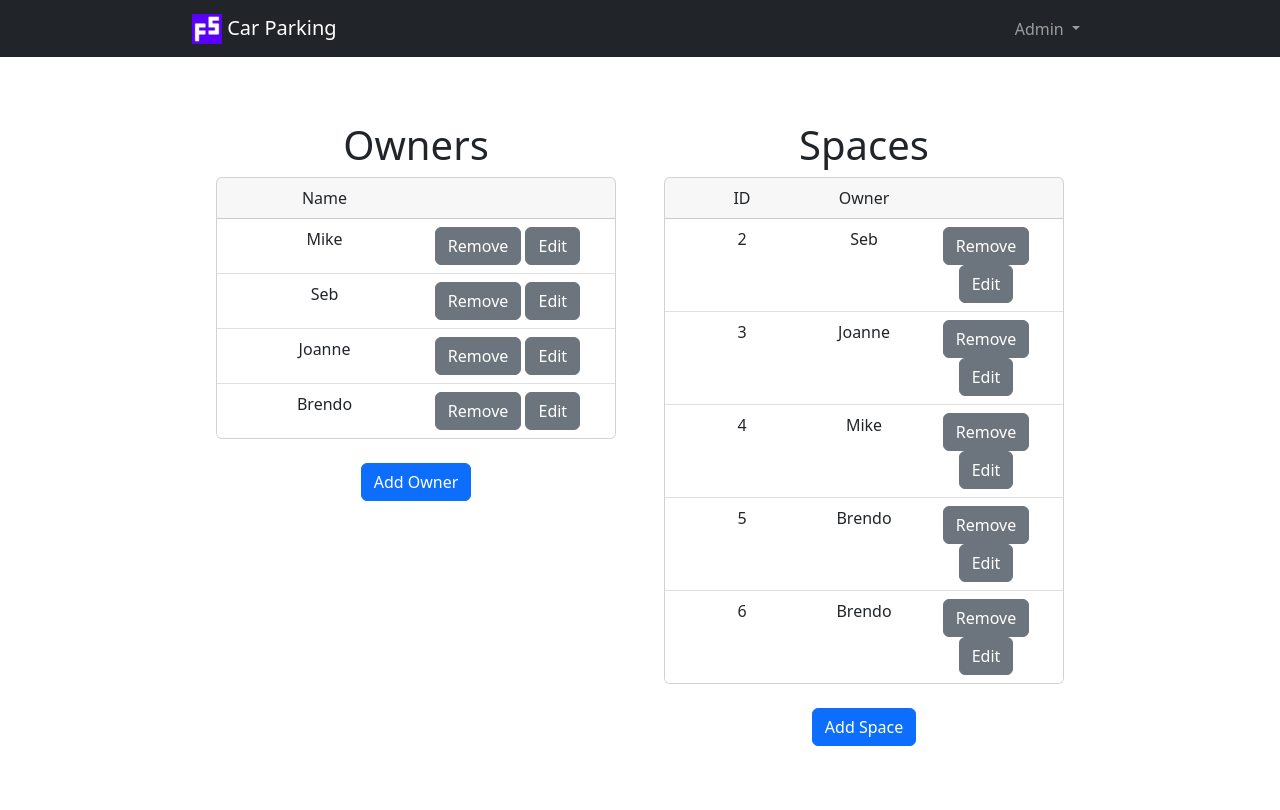
After one commit to sharp91/Car-Park-Booking, a Flask app: page /admin-panel in a window 1280 px wide. The commit adds this page. Run offline with Flask 2, Linux system fonts and the light colour scheme; data comes from the database, SQL or seed files in the repository; both versions use the stored data as it was after the commit.

Commit message:
Added admin panel

```diff
--- a/server.py
+++ b/server.py
@@ -1,8 +1,6 @@
 from flask import Flask, render_template, request, redirect, url_for, flash
 from flask_sqlalchemy import SQLAlchemy
 from sqlalchemy.orm import relationship
-import os
-import json
 from datetime import datetime
 
 app = Flask(__name__)
@@ -11,6 +9,7 @@ app.config['SECRET_KEY'] = '8BYkEfBA6O6donzWlSihBXox7C0sKR6b'
 app.config['SQLALCHEMY_DATABASE_URI'] = 'sqlite:///parking.db'
 app.config['SQLALCHEMY_TRACK_MODIFICATIONS'] = False
 db = SQLAlchemy(app)
+
 
 class Owner(db.Model):
     __tablename__ = "owners"
@@ -33,9 +32,11 @@ class ParkingSpace(db.Model):
     owner_id = db.Column(db.Integer, db.ForeignKey("owners.id"))
     owner = relationship("Owner", back_populates="parking_spaces")
 
+
 db.create_all()
 
 days = ["monday", "tuesday", "wednesday", "thursday", "friday"]
+
 
 @app.route("/")
 def home():
@@ -46,6 +47,13 @@ def home():
     owners = Owner.query.all()
     spaces = ParkingSpace.query.all()
     return render_template("index.html", spaces=spaces, owners=owners, days=days, current_day=current_day)
+
+
+@app.route("/admin-panel")
+def admin_panel():
+    owners = Owner.query.all()
+    spaces = ParkingSpace.query.all()
+    return render_template("admin.html", spaces=spaces, owners=owners, days=days)
 
 
 @app.route("/claim", methods=["GET", "POST"])
@@ -59,9 +67,10 @@ def claim_space():
             space = ParkingSpace.query.get(id)
             setattr(space, day, request.form["name"])
             db.session.commit()
-            flash(f"{request.form['name']} has claimed space {id} on {day.capitalize()}", "success")
+            flash(
+                f"{request.form['name']} has claimed space {id} on {day.capitalize()}", "success")
 
-    return redirect(url_for("home"))
+    return redirect(url_for("home", day=day))
 
 
 @app.route("/release")
@@ -75,11 +84,12 @@ def release_space():
         setattr(space, day, "")
         db.session.commit()
         flash(
-            f"You have made space {id} on {day.capitalize()} avaliable", "success")
+            f"You have made space {id} avaliable on {day.capitalize()}", "success")
 
     return redirect(url_for("home", day=day))
 
-@app.route("/addowner", methods=["GET", "POST"])
+
+@app.route("/add-owner", methods=["GET", "POST"])
 def add_owner():
 
     if request.method == 'POST':
@@ -91,26 +101,95 @@ def add_owner():
         db.session.add(new_owner)
         db.session.commit()
         flash(f"{new_name} added as a new owner.", "success")
-    return redirect(url_for("home"))
+    return redirect(url_for("admin_panel"))
 
-@app.route("/addspace", methods=["GET", "POST"])
+@app.route("/edit-owner", methods=["GET", "POST"])
+def edit_owner():
+
+    id = request.args.get("id")
+    if request.method == 'POST':
+        owner = Owner.query.get(id)
+        current_name = owner.name
+        new_name = request.form["new-owner-name"]
+        setattr(owner, "name", new_name)
+        db.session.commit()
+        flash(f"Successfully updated owner name from {current_name} to {new_name}.", "success")
+    return redirect(url_for("admin_panel"))
+
+
+@app.route("/delete-owner", methods=["GET", "POST"])
+def del_owner():
+    id = request.args.get("id")
+    if id:
+        owner = Owner.query.get(id)
+        db.session.delete(owner)
+        db.session.commit()
+        flash(f"Removed {owner.name} as an owner.", "success")
+        return redirect(url_for("admin_panel"))
+
+    flash(f"Owner does not exist.", "danger")
+    return redirect(url_for("admin_panel"))
+
+
+@app.route("/edit-space", methods=["GET", "POST"])
+def edit_space():
+
+    id = request.args.get("id")
+    if request.method == 'POST':
+        space = ParkingSpace.query.get(id)
+        old_name = space.owner.name
+        new_owner = Owner.query.filter_by(name=request.form.get("owner_select")).first()
+        setattr(space, "owner", new_owner)
+        db.session.commit()
+        flash(f"Successfully updated owner of space {id} from {old_name} to {new_owner.name}.", "success")
+    return redirect(url_for("admin_panel"))
+
+
+
+@app.route("/delete-space", methods=["GET", "POST"])
+def del_space():
+    id = request.args.get("id")
+    if id:
+        space = ParkingSpace.query.get(id)
+        flash(
+            f"Removed parking space {id}, which was owned by {space.owner.name}.", "success")
+        db.session.delete(space)
+        db.session.commit()
+        return redirect(url_for("admin_panel"))
+
+    flash(f"Owner does not exist.", "danger")
+    return redirect(url_for("admin_panel"))
+
+
+@app.route("/add-space", methods=["GET", "POST"])
 def add_space():
 
     if request.method == 'POST':
+
         owner_name = request.form.get("owner_select")
         space_owner = Owner.query.filter_by(name=owner_name).first()
-        new_space = ParkingSpace(
-            monday=owner_name,
-            tuesday=owner_name,
-            wednesday=owner_name,
-            thursday=owner_name,
-            friday=owner_name,
-            owner=space_owner,
-        )
-        db.session.add(new_space)
-        db.session.commit()
-        flash(f"New space added with {owner_name} as owner.", "success")
-    return redirect(url_for("home"))
+
+        if space_owner:
+            new_space = ParkingSpace(
+                monday=owner_name,
+                tuesday=owner_name,
+                wednesday=owner_name,
+                thursday=owner_name,
+                friday=owner_name,
+                owner=space_owner,
+            )
+            db.session.add(new_space)
+            db.session.commit()
+
+            flash(f"New space added with {owner_name} as owner.", "success")
+            return redirect(url_for("admin_panel"))
+
+        else:
+
+            flash(f"Select an owner from the drop down list.", "danger")
+            return redirect(url_for("admin_panel"))
+
+    return redirect(url_for("admin_panel"))
 
 
 @app.route("/reset")
@@ -122,7 +201,7 @@ def reset():
             setattr(space, day, space.owner.name)
     db.session.commit()
     flash(
-        f"All spaces reset", "success")
+        f"All spaces reset.", "success")
 
     return redirect(url_for("home"))
 
--- /dev/null
+++ b/templates/admin.html
@@ -0,0 +1,152 @@
+{% extends "base.html" %}
+{% block content %}
+
+
+<div class="container px-4 text-center">
+    <div class="row gx-5 gy-2">
+        <div class="col-lg-6 col-md-12 col-sm-12 col-xs-12">
+            <h1>Owners</h1>
+            <div class="card">
+                <div class="card-header">
+                    <div class="container text-center">
+                        <div class="row">
+                            <div class="col">Name</div>
+                            <div class="col"></div>
+                        </div>
+                    </div>
+                </div>
+                <ul class="list-group list-group-flush">
+                    {% for owner in owners %}
+                    <li class="list-group-item">
+                        <div class="container text-center">
+                            <div class="row">
+                                <div class="col">
+                                    {{ owner.name }}
+                                </div>
+                                <div class="col">
+                                    <a href="{{ url_for('del_owner', id=owner.id) }}"><button
+                                            class="btn btn-secondary">Remove</button></a>
+
+                                    <button type="button" class="btn btn-secondary" data-bs-toggle="modal"
+                                        data-bs-target="#editOwner-{{owner.id}}"
+                                        data-bs-whatever="@getbootstrap">Edit</button>
+                                </div>
+                            </div>
+                        </div>
+                    </li>
+                    {% endfor %}
+                </ul>
+
+            </div>
+            <br>
+            <button class="btn btn-primary" data-bs-toggle="modal" data-bs-target="#addNewOwner"
+                data-bs-whatever="@getbootstrap">Add Owner</button>
+        </div>
+        <div class="col-lg-6 col-md-12 col-sm-12 col-xs-12">
+            <h1>Spaces</h1>
+            <div class="card">
+                <div class="card-header">
+                    <div class="container text-center">
+                        <div class="row">
+                            <div class="col">ID</div>
+                            <div class="col">Owner</div>
+                            <div class="col"></div>
+                        </div>
+                    </div>
+                </div>
+                <ul class="list-group list-group-flush">
+                    {% for space in spaces %}
+                    <li class="list-group-item">
+                        <div class="container text-center">
+                            <div class="row">
+                                <div class="col">
+                                    {{ space.id }}
+                                </div>
+                                <div class="col">
+                                    {{ space.owner.name }}
+                                </div>
+                                <div class="col">
+                                    <a href="{{ url_for('del_space', id=space.id) }}"><button
+                                            class="btn btn-secondary">Remove</button></a>
+                                    <button type="button" class="btn btn-secondary" data-bs-toggle="modal"
+                                        data-bs-target="#editSpace-{{space.id}}"
+                                        data-bs-whatever="@getbootstrap">Edit</button>
+                                </div>
+                            </div>
+                        </div>
+                    </li>
+
+                    {% endfor %}
+                </ul>
+
+            </div>
+            <br>
+            <button class="btn btn-primary" data-bs-toggle="modal" data-bs-target="#addNewSpace"
+                data-bs-whatever="@getbootstrap">Add Space</button>
+        </div>
+    </div>
+</div>
+
+
+<!-- Edit owner pop-up -->
+{% for owner in owners %}
+<div class="modal fade" id="editOwner-{{owner.id}}" tabindex="-1" aria-labelledby="editOwner-{{owner.id}}"
+    aria-hidden="true">
+    <div class="modal-dialog modal-dialog-centered">
+        <div class="modal-content">
+            <div class="modal-header">
+                <h1 class="modal-title fs-5" id="editOwner-{{owner.id}}Label">Change owner's name.</h1>
+                <button type="button" class="btn-close" data-bs-dismiss="modal" aria-label="Close"></button>
+            </div>
+            <div class="modal-body">
+                <form action="{{ url_for('edit_owner', id=owner.id) }}" method="post">
+                    <div class="mb-3">
+                        <label for="new-owner-name" class="col-form-label">New name:</label>
+                        <input type="text" class="form-control" id="new-owner-name" name="new-owner-name">
+                    </div>
+
+                    <div class="modal-footer">
+                        <button type="submit" class="btn btn-primary">Save</button>
+                    </div>
+                </form>
+            </div>
+        </div>
+    </div>
+</div>
+{% endfor %}
+
+{% for space in spaces %}
+<div class="modal fade" id="editSpace-{{ space.id }}" tabindex="-1" aria-labelledby="editSpace-{{ space.id }}"
+    aria-hidden="true">
+    <div class="modal-dialog modal-dialog-centered">
+        <div class="modal-content">
+            <div class="modal-header">
+                <h1 class="modal-title fs-5" id="editSpace-{{ space.id }}Label">Change the owner of space {{ space.id }}</h1>
+                <button type="button" class="btn-close" data-bs-dismiss="modal" aria-label="Close"></button>
+            </div>
+            <div class="modal-body">
+                <form action="{{ url_for('edit_space', id=space.id) }}" method="post">
+                    <div class="mb-3">
+                        <p>If owner is not listed, please add new.</p>
+                        <select class="form-select" aria-label="Default select example" name="owner_select">
+                            <option selected>Who is the new owner?</option>
+
+                            {% for owner in owners %}
+                            <option value="{{ owner.name }}">{{ owner.name }}</option>
+                            {% endfor %}
+                        </select>
+                    </div>
+                    <div class="modal-footer">
+                        <button type="button" class="btn btn-secondary" data-bs-toggle="modal"
+                            data-bs-target="#addNewOwner" data-bs-whatever="@getbootstrap">Add
+                            Owner</button>
+                        <button type="submit" class="btn btn-primary">Save</button>
+                    </div>
+                </form>
+            </div>
+        </div>
+    </div>
+</div>
+{% endfor %}
+
+{% endblock %}
--- a/templates/base.html
+++ b/templates/base.html
@@ -19,7 +19,7 @@
 <body>
     <nav class="navbar navbar-expand-md navbar-dark bg-dark">
         <div class="container-fluid">
-            <a class="navbar-brand" href="">
+            <a class="navbar-brand" href="{{ url_for('home') }}">
                 <img src="/static/images/logo_fs.jpg" alt="" width="30" height="30"
                     class="d-inline-block align-text-top">
                 Car Parking
@@ -38,11 +38,15 @@
                             Admin
                         </a>
                         <ul class="dropdown-menu">
-                            <li><a class="dropdown-item" data-bs-toggle="modal" data-bs-target="#addNewOwner"
+                            <!-- <li><a class="dropdown-item" data-bs-toggle="modal" data-bs-target="#addNewOwner"
                                     data-bs-whatever="@getbootstrap">Add Owner</a></li>
                             <li><a class="dropdown-item" data-bs-toggle="modal" data-bs-target="#addNewSpace"
-                                    data-bs-whatever="@getbootstrap">Add Space</a></li>
+                                    data-bs-whatever="@getbootstrap">Add Space</a></li> -->
                             <li><a class="dropdown-item" href="{{ url_for('reset') }}">Reset</a></li>
+                            <li>
+                                <hr class="dropdown-divider">
+                            </li>
+                            <li><a class="dropdown-item" href="{{ url_for('admin_panel') }}">Admin Panel</a></li>
                         </ul>
                     </li>
                 </ul>
@@ -53,6 +57,17 @@
     <main>
         <div class="container-fluid">
 
+
+
+
+            {% for category, message in get_flashed_messages(with_categories=True) %}
+            <div class="alert alert-{{ category }}" role="alert">
+                {{ message }}
+            </div>
+            {% endfor %}
+
+            {% block content %}
+            {% endblock %}
 
             <!-- Add new owner pop-up -->
             <div class="modal fade" id="addNewOwner" tabindex="-1" aria-labelledby="addNewOwner" aria-hidden="true">
@@ -68,8 +83,10 @@
                                     <label for="new-owner-name" class="col-form-label">Name:</label>
                                     <input type="text" class="form-control" id="new-owner-name" name="new-owner-name">
                                 </div>
-                                <button type="submit" class="btn btn-primary">Add</button>
 
+                                <div class="modal-footer">
+                                    <button type="submit" class="btn btn-primary">Add</button>
+                                </div>
                             </form>
                         </div>
                     </div>
@@ -107,15 +124,6 @@
                     </div>
                 </div>
             </div>
-
-            {% for category, message in get_flashed_messages(with_categories=True) %}
-            <div class="alert alert-{{ category }}" role="alert">
-                {{ message }}
-            </div>
-            {% endfor %}
-
-            {% block content %}
-            {% endblock %}
         </div>
 
     </main>
--- a/templates/index.html
+++ b/templates/index.html
@@ -40,14 +40,14 @@
                         class="btn btn-primary">Release</button></a>
             </td>
         {% else %}
-            <td><button type="button" class="btn btn-primary" data-bs-toggle="modal" data-bs-target="#nameCollector"
+            <td><button type="button" class="btn btn-primary" data-bs-toggle="modal" data-bs-target="#name{{ space.id }}"
                     data-bs-whatever="@getbootstrap">Claim</button></td>
 
-            <div class="modal fade" id="nameCollector" tabindex="-1" aria-labelledby="nameCollector" aria-hidden="true">
+            <div class="modal fade" id="name{{ space.id }}" tabindex="-1" aria-labelledby="name{{ space.id }}" aria-hidden="true">
                 <div class="modal-dialog modal-dialog-centered">
                     <div class="modal-content">
                         <div class="modal-header">
-                            <h1 class="modal-title fs-5" id="nameCollectorLabel">What's your name?</h1>
+                            <h1 class="modal-title fs-5" id="name{{ space.id }}Label">What's your name?</h1>
                             <button type="button" class="btn-close" data-bs-dismiss="modal" aria-label="Close"></button>
                         </div>
                         <div class="modal-body">
```
Also changed, not shown: parking.db.
